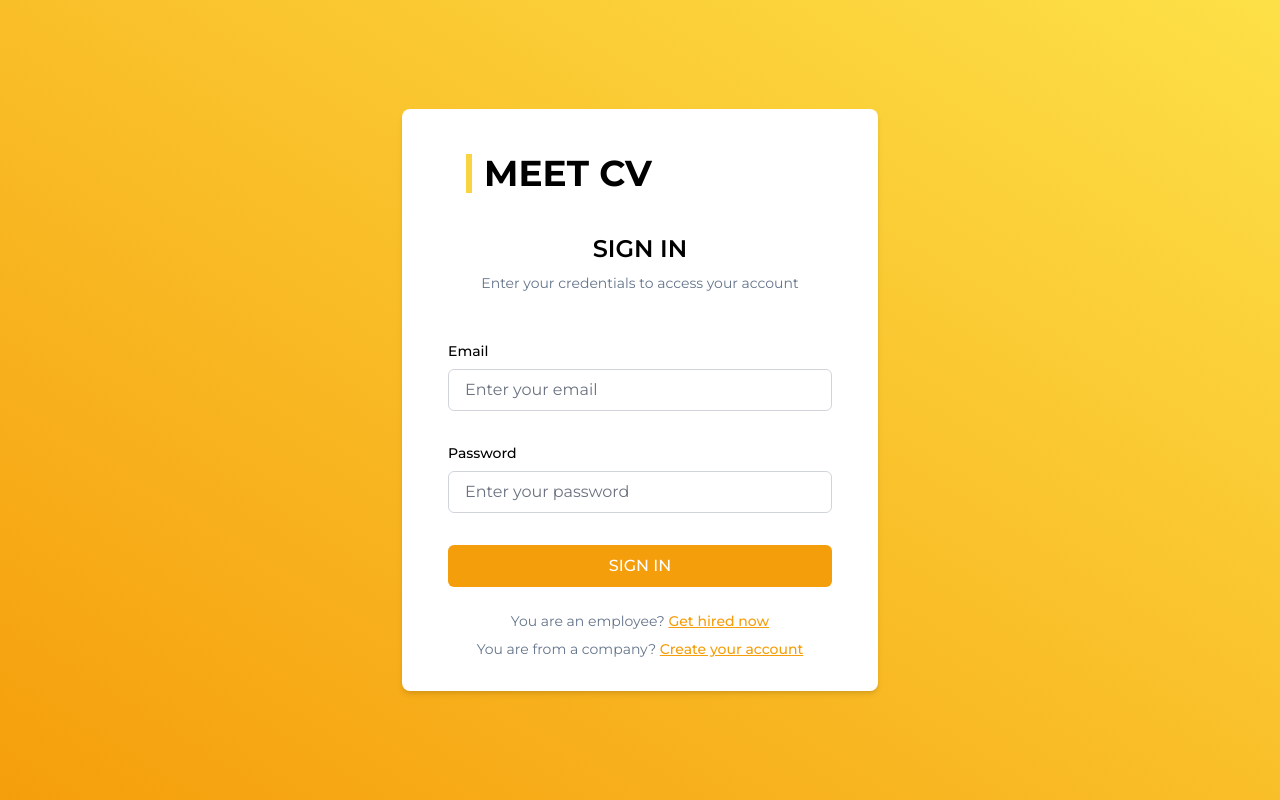
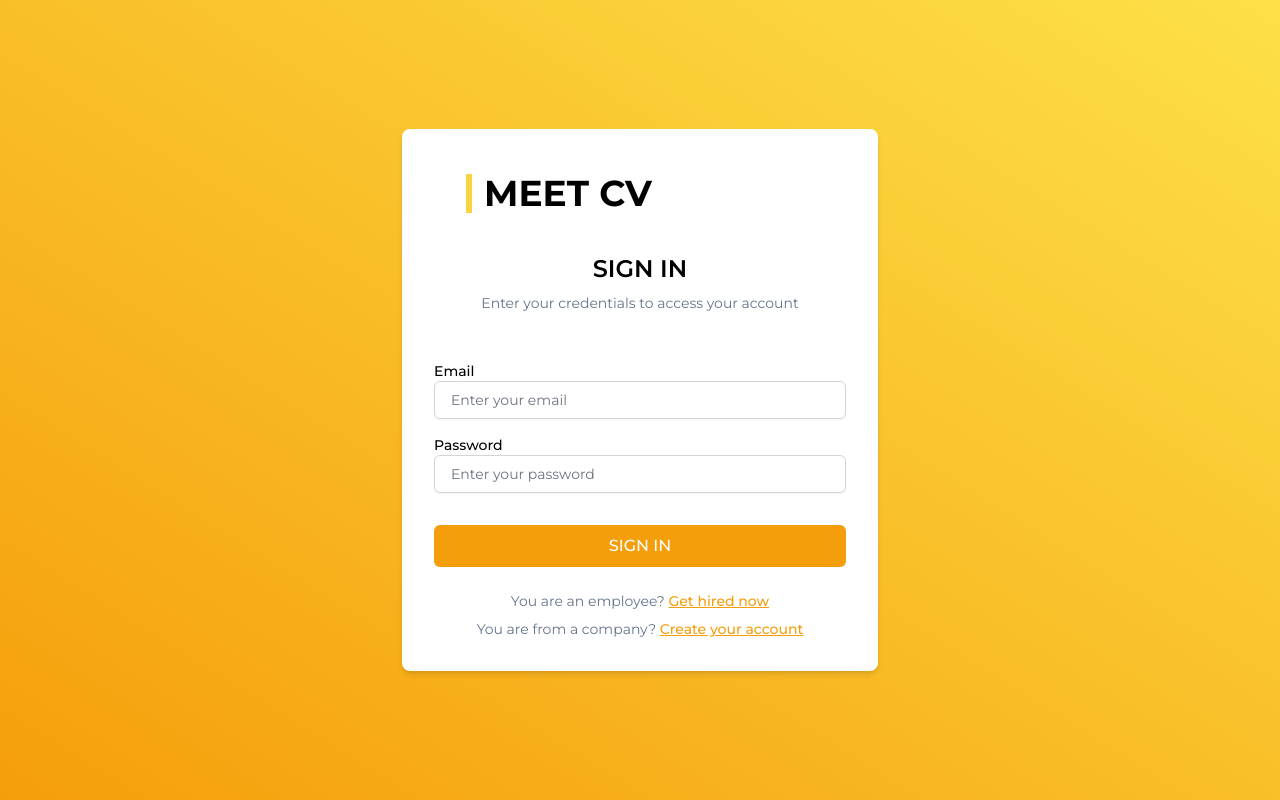
Before and after one commit to CokaVN11/meet-cv, a React (Vite) app in the folder frontend/: page /login in a window 1280 px wide. Built offline with nearby package versions, Linux system fonts and the light colour scheme.

Commit message:
style: extract login screen style

```diff
--- /dev/null
+++ b/frontend/src/components/Title.tsx
@@ -0,0 +1,20 @@
+export const Title = ({ title, variant }: { title: string, variant: 'large' | 'medium' }) => {
+  const size = variant === 'large' ? 'text-4xl' : 'text-2xl';
+
+  return (
+    <div className="w-full flex justify-start items-center gap-3 ms-8 mt-3">
+      <svg
+        width="6"
+        height="39"
+        viewBox="0 0 6 39"
+        fill="none"
+        xmlns="http://www.w3.org/2000/svg"
+      >
+        <path d="M3 0L3 39" stroke="#F8D442" strokeWidth="6" />
+      </svg>
+      <h1 className={`${size} font-bold text-black uppercase self-start`}>
+        {title}
+      </h1>
+    </div>
+  );
+}
--- /dev/null
+++ b/frontend/src/components/index.ts
@@ -0,0 +1 @@
+export * from './Title';
--- a/frontend/src/libs/redux/sliceAuth.ts
+++ b/frontend/src/libs/redux/sliceAuth.ts
@@ -14,7 +14,7 @@ const AuthSlice = createSlice({
   name: 'auth',
   initialState,
   reducers: {
-    setAuth: (state, action: PayloadAction<{ token: string, role: string }>) => {
+    setAuth: (state, action: PayloadAction<{ token: string, role: string | null }>) => {
       return {
         token: action.payload.token,
         role: action.payload.role,
--- /dev/null
+++ b/frontend/src/pages/Common/Login/index.css
@@ -0,0 +1,9 @@
+@tailwind base;
+@tailwind components;
+@tailwind utilities;
+
+@layer components {
+  .input-form {
+    @apply block w-full px-4 py-2 text-base text-gray-900 placeholder-gray-500 bg-white border border-gray-300 rounded-md shadow-sm appearance-none focus:outline-none focus:ring-amber-500 focus:border-amber-500 sm:text-sm !important;
+  }
+}
--- a/frontend/src/pages/Common/Login/index.tsx
+++ b/frontend/src/pages/Common/Login/index.tsx
@@ -2,6 +2,8 @@ import { redirect } from "react-router-dom";
 import { useAppDispatch } from "libs/redux";
 import { setAuth } from "libs/redux/sliceAuth";
 import { useState } from "react";
+import { Title } from "components/Title";
+import './index.css'
 
 export const Login = () => {
   const dispatch = useAppDispatch();
@@ -13,7 +15,10 @@ export const Login = () => {
     if (!email || !password) {
       return;
     }
-    const role = email === "candidate" ? "candidate" : "staff";
+    let role = null;
+    if (email === "candidate") role = "candidate";
+    else if (email === "company") role = "company";
+    else if (email === "staff") role = "staff";
     dispatch(setAuth({ token: "token", role }));
     // Redirect to home page
     redirect("/");
@@ -28,20 +33,7 @@ export const Login = () => {
         }}
       >
         {/* Title MEET CV */}
-        <div className="w-full flex justify-start items-center gap-3 ms-8 mt-3">
-          <svg
-            width="6"
-            height="39"
-            viewBox="0 0 6 39"
-            fill="none"
-            xmlns="http://www.w3.org/2000/svg"
-          >
-            <path d="M3 0L3 39" stroke="#F8D442" strokeWidth="6" />
-          </svg>
-          <h1 className="text-4xl font-bold text-black uppercase self-start">
-            Meet CV
-          </h1>
-        </div>
+        <Title title="MEET CV" variant="large" />
 
         <div className="w-full flex flex-col justify-center items-center mt-10">
           <h2 className="text-2xl font-semibold text-black text-center uppercase">
@@ -52,9 +44,9 @@ export const Login = () => {
           </p>
 
           {/* Form */}
-          <div className="flex flex-col justify-center items-center mt-12 gap-4">
+          <div className="flex flex-col justify-center items-center mt-12 gap-4 w-full">
             {/* Username input with label */}
-            <div className="flex flex-col w-96">
+            <div className="flex flex-col w-full">
               <label
                 htmlFor="username"
                 className="text-sm font-medium text-black self-start"
@@ -64,7 +56,7 @@ export const Login = () => {
               <input
                 id="email"
                 type="text"
-                className="px-4 py-2 border border-gray-300 rounded-md mt-2 text-black"
+                className="input-form"
                 placeholder="Enter your email"
                 value={email}
                 onChange={(e) => setEmail(e.target.value)}
@@ -72,7 +64,7 @@ export const Login = () => {
             </div>
 
             {/* Password input with label */}
-            <div className="flex flex-col w-96 mt-4">
+            <div className="flex flex-col w-full">
               <label
                 htmlFor="password"
                 className="text-sm font-medium text-black self-start"
@@ -82,7 +74,7 @@ export const Login = () => {
               <input
                 id="password"
                 type="password"
-                className="px-4 py-2 border border-gray-300 rounded-md mt-2 text-black"
+                className="input-form"
                 placeholder="Enter your password"
                 value={password}
                 onChange={(e) => setPassword(e.target.value)}
@@ -91,7 +83,7 @@ export const Login = () => {
 
             {/* Login button */}
             <button
-              className="px-4 py-2 bg-amber-500 text-white rounded-md mt-4 w-full uppercase"
+              className="px-4 py-2 bg-amber-500 text-white rounded-md mt-4 w-full uppercase focus:border-amber-200 focus:ring-amber-500 active:bg-amber-600"
               onClick={() => handleLogin()}
             >
               Sign in
```
